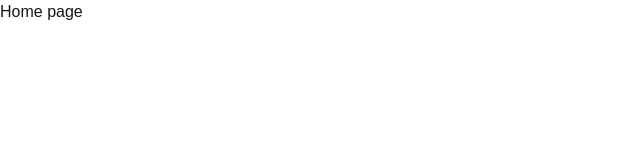
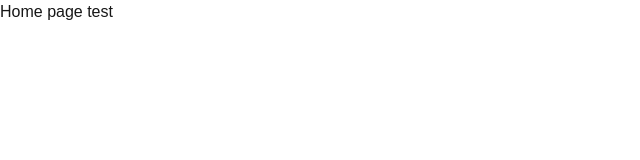
Before and after one commit to Jarul-test/Test-Demo, a Next.js app: page /Test-Demo/home in a window 1280 px wide. Shown: the top 160 px of the page, without its empty margins (0-640 px from the left). Built offline with nearby package versions, Linux system fonts and the light colour scheme.

Commit message:
minor change

```diff
--- a/pages/home.tsx
+++ b/pages/home.tsx
@@ -1,6 +1,6 @@
 "use client";
 const Home = () => {
-  return <div>Home page</div>;
+  return <div>Home page test</div>;
 };
 
 export default Home;
```
